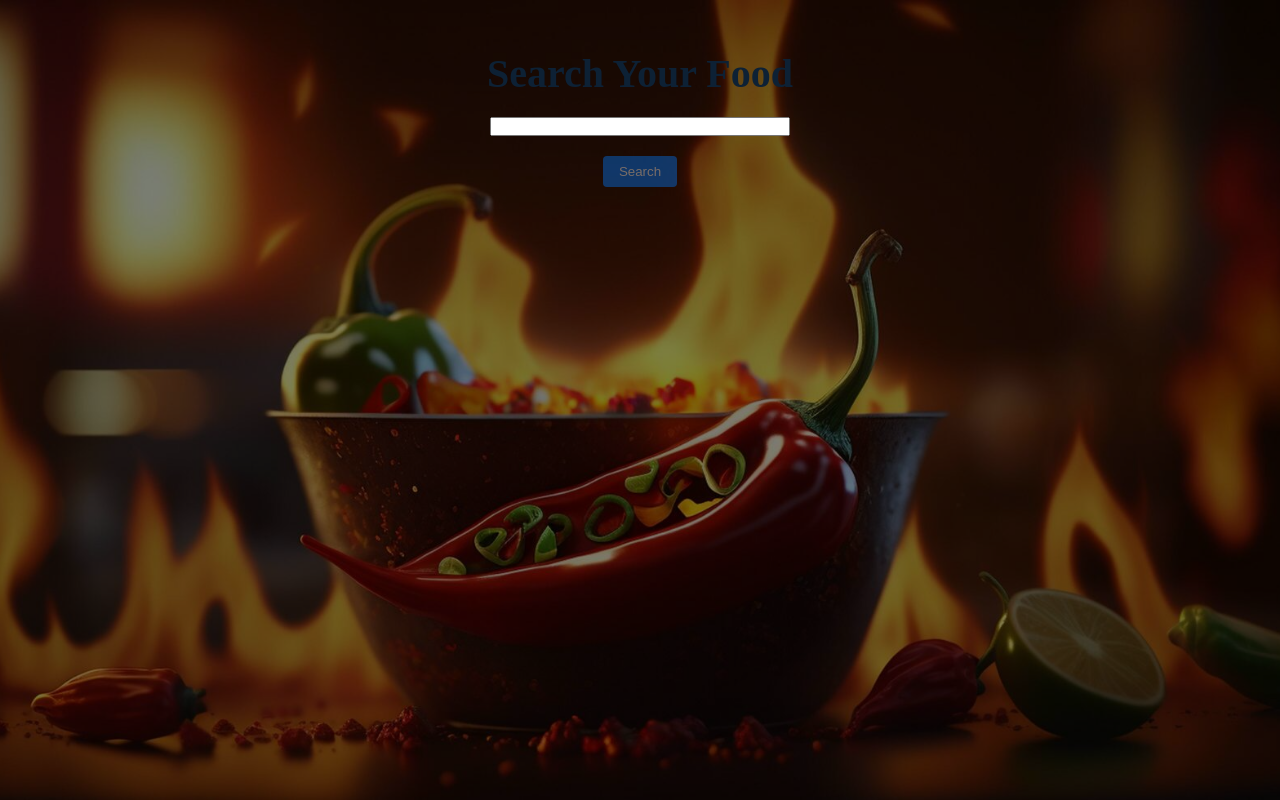
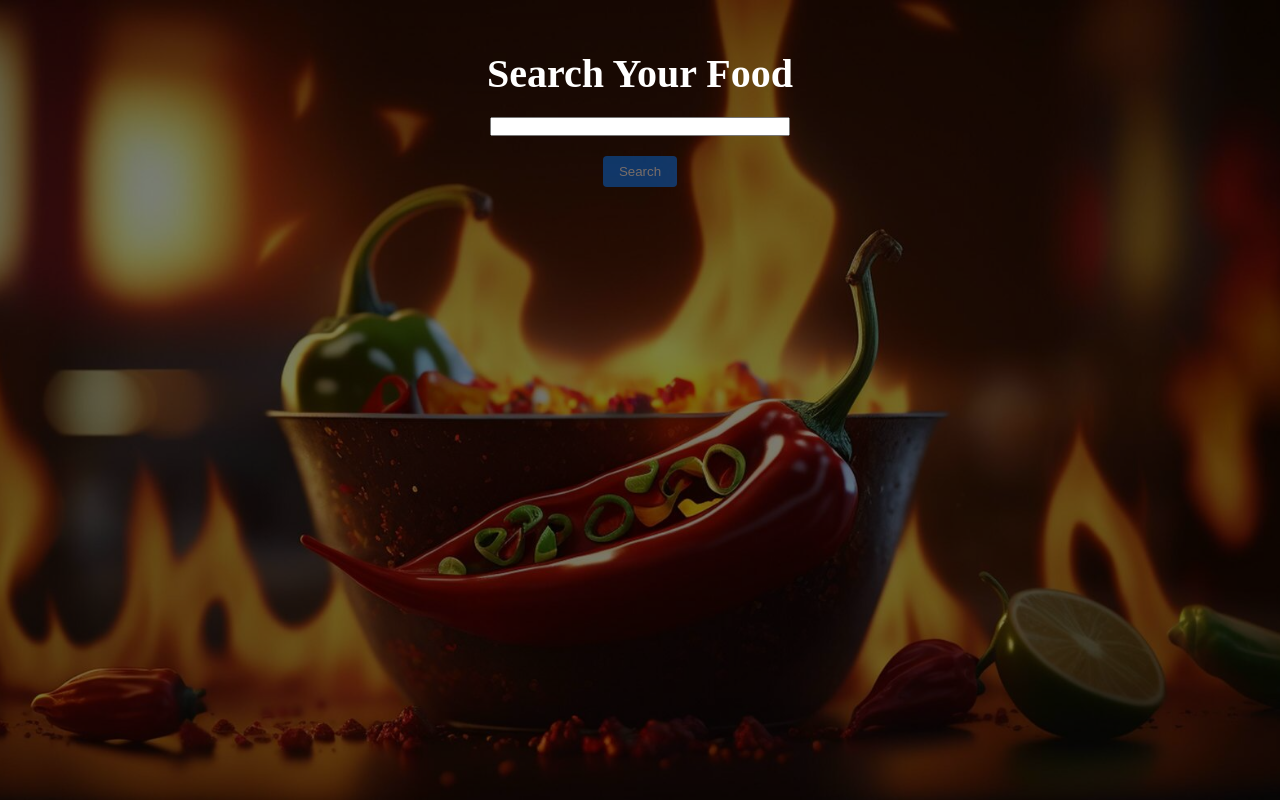
Before and after one commit to youal9/mat-applikationer, a React (Vite) app: page / in a window 1280 px wide. Built offline with nearby package versions, Linux system fonts and the light colour scheme.

Commit message:
changde the color

```diff
--- a/src/Components/Nav/Nav.css
+++ b/src/Components/Nav/Nav.css
@@ -1,7 +1,7 @@
 .nav{
    margin-top: 50px;
    font-size: 20px;
-   color: rgb(13, 33, 53);
+   color: rgb(255, 255, 255);
 
 }
 .nav h1{
```
